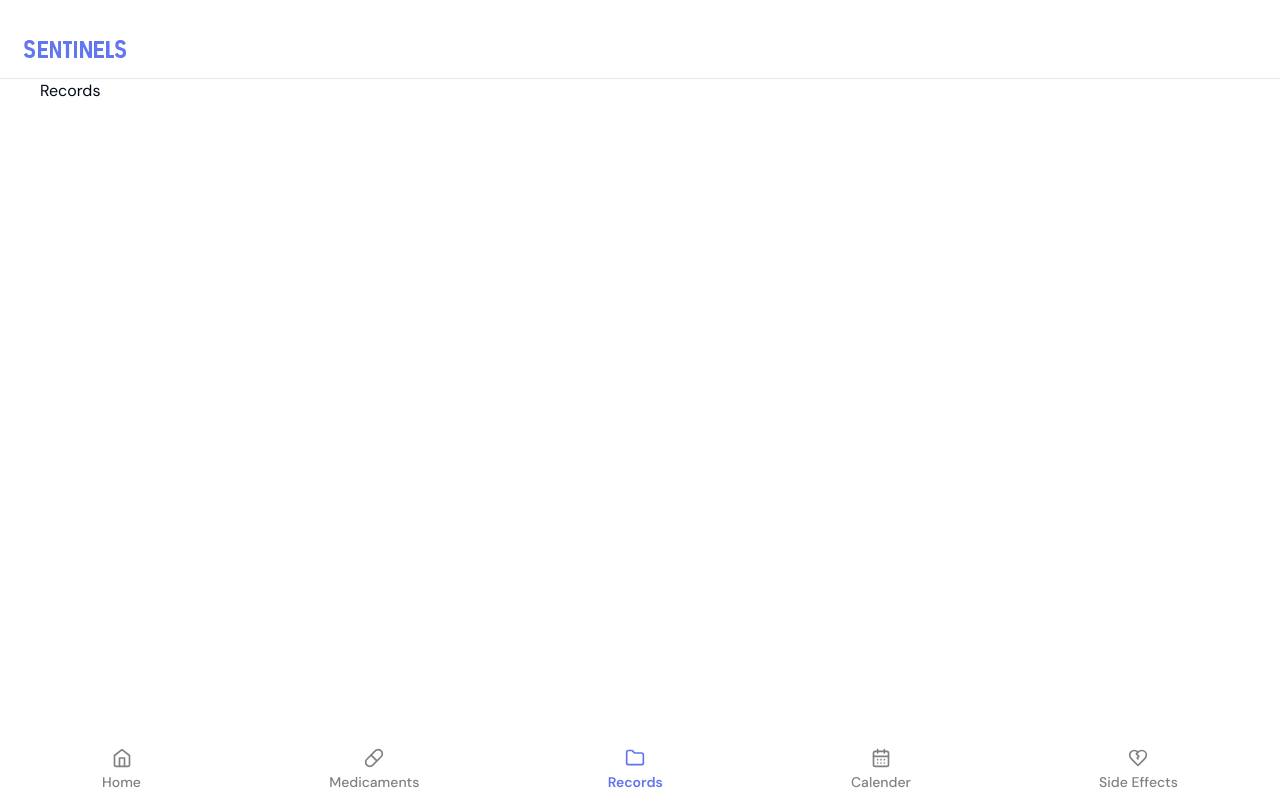
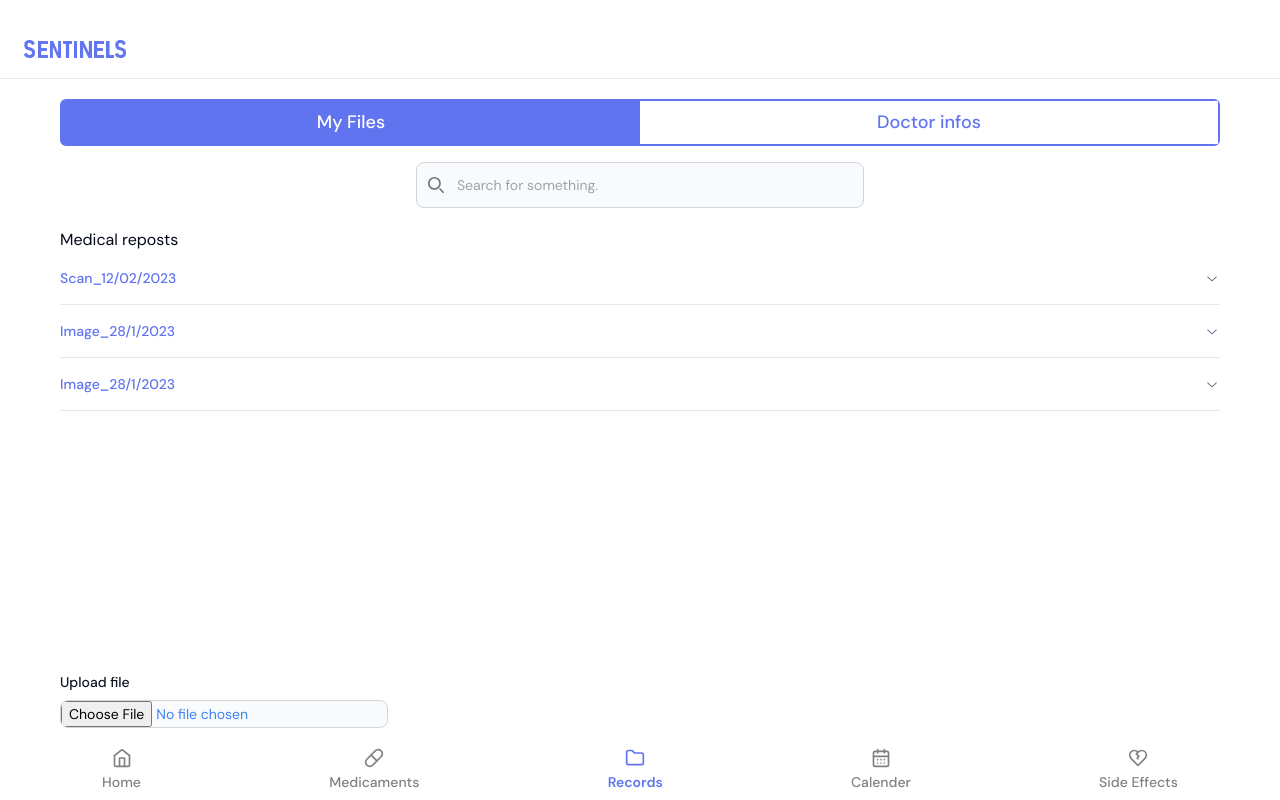
Before and after one commit to SofianeKhedim/sentinel, a React (Vite) app: page /records in a window 1280 px wide. Built offline with nearby package versions, Linux system fonts and the light colour scheme; no server answers.

Commit message:
updating the files page

```diff
--- a/package.json
+++ b/package.json
@@ -10,6 +10,7 @@
     "preview": "vite preview"
   },
   "dependencies": {
+    "@radix-ui/react-accordion": "^1.1.2",
     "@radix-ui/react-checkbox": "^1.0.4",
     "@radix-ui/react-dropdown-menu": "^2.0.6",
     "@radix-ui/react-icons": "^1.3.0",
--- /dev/null
+++ b/src/components/ui/accordion.tsx
@@ -0,0 +1,55 @@
+import * as React from "react"
+import * as AccordionPrimitive from "@radix-ui/react-accordion"
+import { ChevronDownIcon } from "@radix-ui/react-icons"
+
+import { cn } from "@/lib/utils"
+
+const Accordion = AccordionPrimitive.Root
+
+const AccordionItem = React.forwardRef<
+  React.ElementRef<typeof AccordionPrimitive.Item>,
+  React.ComponentPropsWithoutRef<typeof AccordionPrimitive.Item>
+>(({ className, ...props }, ref) => (
+  <AccordionPrimitive.Item
+    ref={ref}
+    className={cn("border-b", className)}
+    {...props}
+  />
+))
+AccordionItem.displayName = "AccordionItem"
+
+const AccordionTrigger = React.forwardRef<
+  React.ElementRef<typeof AccordionPrimitive.Trigger>,
+  React.ComponentPropsWithoutRef<typeof AccordionPrimitive.Trigger>
+>(({ className, children, ...props }, ref) => (
+  <AccordionPrimitive.Header className="flex">
+    <AccordionPrimitive.Trigger
+      ref={ref}
+      className={cn(
+        "flex flex-1 items-center justify-between py-4 text-sm font-medium transition-all hover:underline [&[data-state=open]>svg]:rotate-180",
+        className
+      )}
+      {...props}
+    >
+      {children}
+      <ChevronDownIcon className="h-4 w-4 shrink-0 text-muted-foreground transition-transform duration-200" />
+    </AccordionPrimitive.Trigger>
+  </AccordionPrimitive.Header>
+))
+AccordionTrigger.displayName = AccordionPrimitive.Trigger.displayName
+
+const AccordionContent = React.forwardRef<
+  React.ElementRef<typeof AccordionPrimitive.Content>,
+  React.ComponentPropsWithoutRef<typeof AccordionPrimitive.Content>
+>(({ className, children, ...props }, ref) => (
+  <AccordionPrimitive.Content
+    ref={ref}
+    className="overflow-hidden text-sm data-[state=closed]:animate-accordion-up data-[state=open]:animate-accordion-down"
+    {...props}
+  >
+    <div className={cn("pb-4 pt-0", className)}>{children}</div>
+  </AccordionPrimitive.Content>
+))
+AccordionContent.displayName = AccordionPrimitive.Content.displayName
+
+export { Accordion, AccordionItem, AccordionTrigger, AccordionContent }
--- /dev/null
+++ b/src/pages/Records/components/AccordionDemo.tsx
@@ -0,0 +1,31 @@
+import {
+    Accordion,
+    AccordionContent,
+    AccordionItem,
+    AccordionTrigger,
+  } from "@/components/ui/accordion"
+  import Radio from '@/assets/radio.svg'
+  export function AccordionDemo() {
+    return (
+      <Accordion type="single" collapsible className="w-full">
+        <AccordionItem value="item-1">
+          <AccordionTrigger className="text-primary">Scan_12/02/2023</AccordionTrigger>
+          <AccordionContent>
+           <img src={Radio} alt="" className="rounded-lg" />
+          </AccordionContent>
+        </AccordionItem>
+        <AccordionItem value="item-2">
+          <AccordionTrigger className="text-primary">Image_28/1/2023</AccordionTrigger>
+          <AccordionContent>
+          <img src={Radio} alt="" className="rounded-lg" />
+          </AccordionContent>
+        </AccordionItem>
+        <AccordionItem value="item-3">
+          <AccordionTrigger className="text-primary">Image_28/1/2023</AccordionTrigger>
+          <AccordionContent>
+          <img src={Radio} alt="" className="rounded-lg" />
+          </AccordionContent>
+        </AccordionItem>
+      </Accordion>
+    )
+  }
--- /dev/null
+++ b/src/pages/Records/components/MedicalPapers.tsx
@@ -0,0 +1,9 @@
+import {AccordionDemo} from '@/pages/Records/components/AccordionDemo'
+export default function MedicalPapers() {
+  return (
+    <div className="pt-5">
+        <h1>Medical reposts</h1>
+        <AccordionDemo/>
+    </div>
+  )
+}
--- /dev/null
+++ b/src/pages/Records/components/Search.tsx
@@ -0,0 +1,22 @@
+
+
+export default function Search() {
+  return (
+
+
+<form className="max-w-md mx-auto pt-4">
+    <label  className="mb-2 text-sm font-medium text-gray-900 sr-only dark:text-white">Search</label>
+    <div className="relative">
+        <div className="absolute inset-y-0 start-0 flex items-center ps-3 pointer-events-none">
+            <svg className="w-4 h-4 text-gray-500 dark:text-gray-400" aria-hidden="true" xmlns="http://www.w3.org/2000/svg" fill="none" viewBox="0 0 20 20">
+                <path stroke="currentColor" stroke-linecap="round" stroke-linejoin="round" stroke-width="2" d="m19 19-4-4m0-7A7 7 0 1 1 1 8a7 7 0 0 1 14 0Z"/>
+            </svg>
+        </div>
+        <input type="search" id="default-search" className="block w-full p-3 ps-10 text-sm text-gray-900 border border-gray-300 rounded-lg bg-gray-50 focus:ring-blue-500 focus:border-blue-500     " placeholder="Search for something." required />
+
+    </div>
+</form>
+
+
+  )
+}
--- /dev/null
+++ b/src/pages/Records/components/Submit.tsx
@@ -0,0 +1,12 @@
+
+
+export default function Submit() {
+  return (
+    <div className='absolute bottom-1  '>
+
+<label className="block mb-2 text-sm font-medium text-gray-900 dark:text-white" for="file_input">Upload file</label>
+<input className="block w-full text-sm text-blue-500 border border-gray-300 rounded-lg cursor-pointer bg-gray-50 dark:text-gray-400 focus:outline-none dark:bg-gray-700 dark:border-gray-600 dark:placeholder-gray-400" id="file_input" type="file"/>
+
+    </div>
+  )
+}
--- /dev/null
+++ b/src/pages/Records/components/ToggleButton.tsx
@@ -0,0 +1,20 @@
+import { useState } from "react";
+
+export default function ToggleButton() {
+    const [isActive, setIsActive] = useState<boolean>(true);
+
+  return (
+    <div className="w-full flex text-[18px] rounded-[6px] font-[500]  justify-center items-center mt-5 border-2 border-primary">
+        <button className={` ${
+    isActive ? 'text-white bg-primary' : 'text-primary bg-white'
+  } w-1/2 py-2`} onClick={()=>{setIsActive(true)}}>
+        My Files
+        </button>
+        <button className={` ${
+    !isActive ? 'text-white bg-primary' : 'text-primary bg-white'
+  } w-1/2 py-2`} onClick={()=>{setIsActive(false)}}>
+            Doctor infos
+        </button>
+    </div>
+  )
+}
--- a/src/pages/Records/index.tsx
+++ b/src/pages/Records/index.tsx
@@ -1,8 +1,18 @@
-import React from 'react'
+import ToggleButton from '@/pages/Records/components/ToggleButton';
+import Search from '@/pages/Records/components/Search'
+import MedicalPapers from '@/pages/Records/components/MedicalPapers'
+import Submit from '@/pages/Records/components/Submit'
+function Records() {
 
-function Records() {
   return (
-    <div>Records</div>
+    <div className='px-5'>
+      <ToggleButton />
+      <Search/>
+      <MedicalPapers/>
+      <Submit/>
+
+
+    </div>
   )
 }
 
--- a/src/routes/index.tsx
+++ b/src/routes/index.tsx
@@ -22,7 +22,7 @@ const Router = () => {
       children: [
         { path: '', element: <Home /> },
         { path: 'medciaments', element: <Medicaments /> },
-        { path: 'calendar', element: <Calender /> },
+        { path: 'calender', element: <Calender /> },
         { path: 'records', element: <Records /> },
         { path: 'side-effects', element: <SideEffects /> },
       ],
--- a/tailwind.config.js
+++ b/tailwind.config.js
@@ -17,7 +17,20 @@ module.exports = {
         "2xl": "1400px",
       },
     },
-    extend: {
+    extend: {  keyframes: {
+      "accordion-down": {
+        from: { height: "0" },
+        to: { height: "var(--radix-accordion-content-height)" },
+      },
+      "accordion-up": {
+        from: { height: "var(--radix-accordion-content-height)" },
+        to: { height: "0" },
+      },
+    },
+    animation: {
+      "accordion-down": "accordion-down 0.2s ease-out",
+      "accordion-up": "accordion-up 0.2s ease-out",
+    },
       fontFamily: {
         Inter: ["Inter", "sans-serif"],
         DMSans: ["DM Sans", "sans-serif"],
```
Also changed, not shown: src/assets/radio.svg (added), 1 other file (tests, documents, lock files or other folders).
